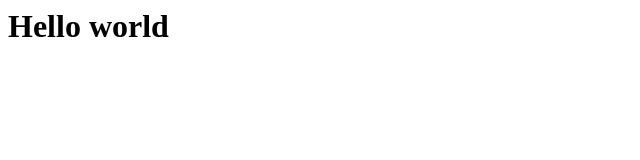
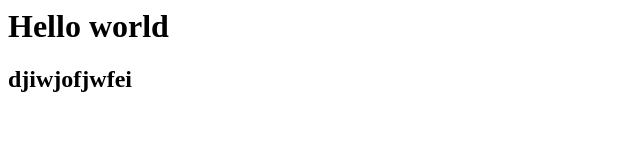
Before and after one commit to tunminh1912/test, a plain HTML site: page index.html in a window 1280 px wide. Shown: the whole page, without its empty margins (0-640 px from the left). Drawn offline with Linux system fonts and the light colour scheme.

Commit message:
second commit

```diff
--- a/index.html
+++ b/index.html
@@ -1 +1,3 @@
 <h1>Hello world</h1>
+
+<h2>djiwjofjwfei</h2>
```
